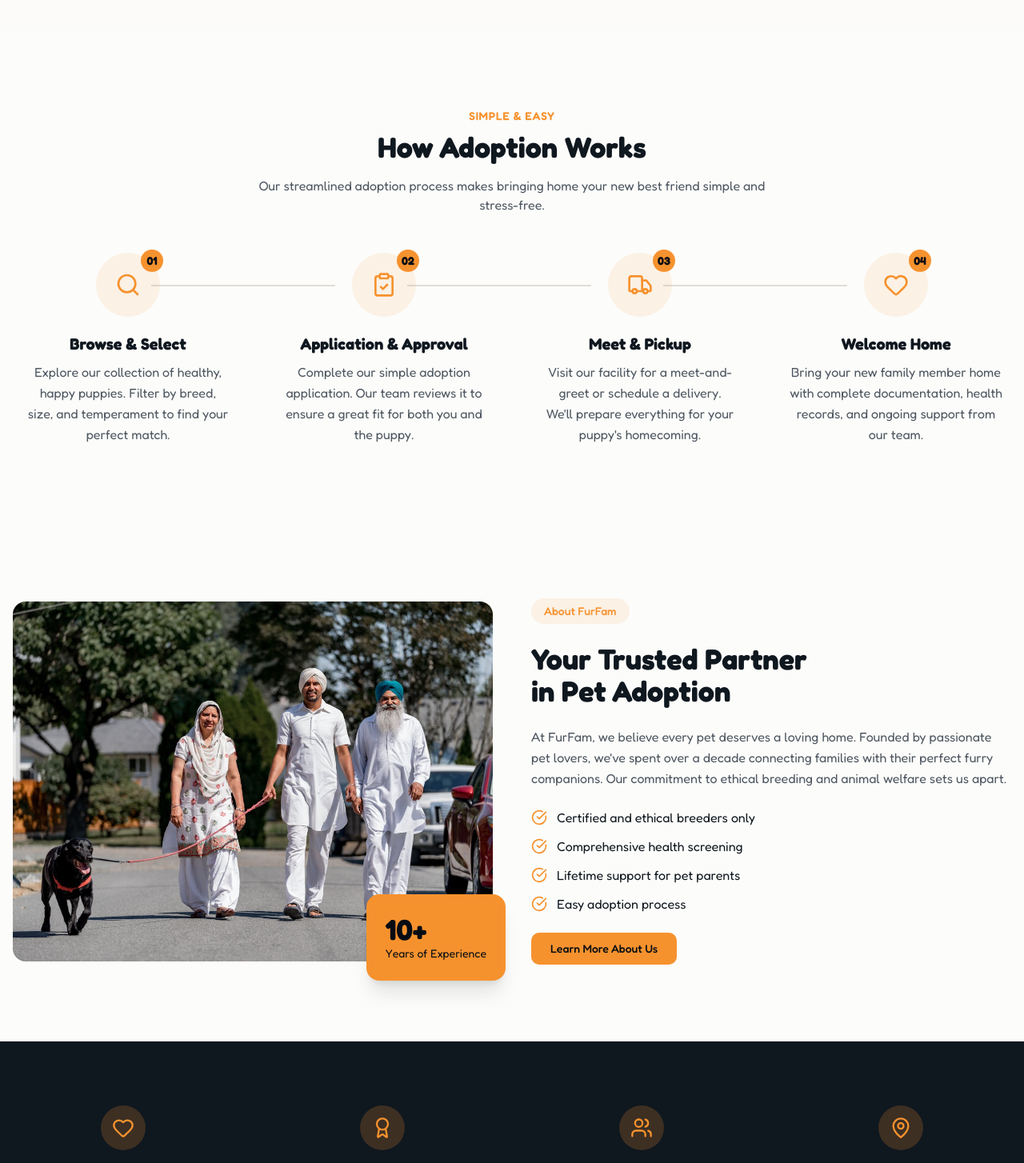
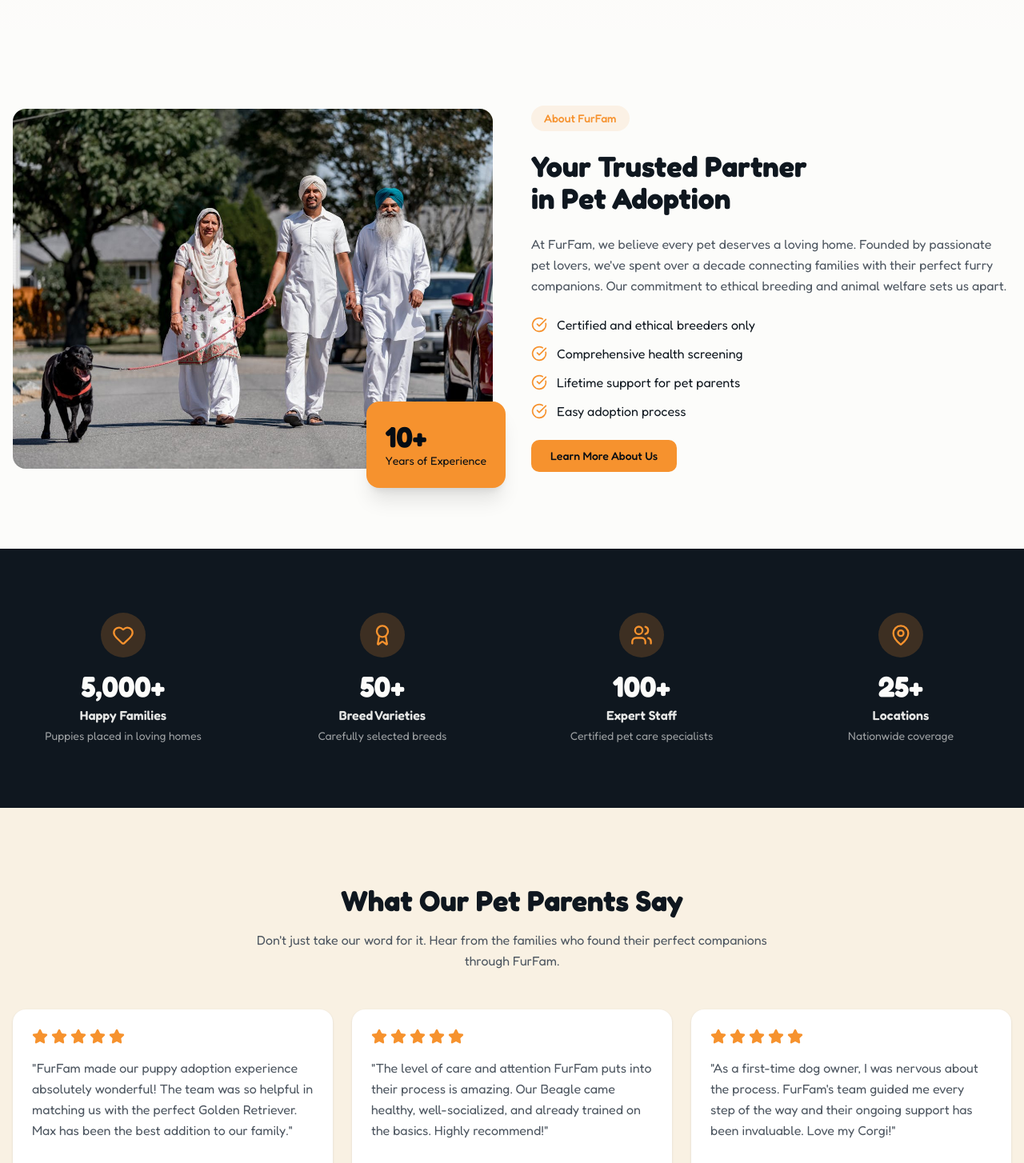
Before and after one commit to Abhi1264/furfam, a Next.js app: page / in a window 1280 px wide. Shown: the part 3980-5434 px from the top of the page at 80% size. Built offline with nearby package versions, Linux system fonts and the light colour scheme; no server answers.

Commit message:
Remove ProcessSection from HomePage and fix quotation marks in testimonials content for consistency.

```diff
--- a/src/app/page.tsx
+++ b/src/app/page.tsx
@@ -12,7 +12,7 @@
 import { GallerySection } from "@/components/gallery-section";
 import { CTABanner } from "@/components/cta-banner";
 import { StatsSection } from "@/components/stats-section";
-import { ProcessSection } from "@/components/process-section";
+// import { ProcessSection } from "@/components/process-section";
 
 export default function HomePage() {
   return (
@@ -25,7 +25,7 @@
         <BreedTypesSection />
         <PopularBreedsSection />
         <GallerySection />
-        <ProcessSection />
+        {/* <ProcessSection /> */}
         <AboutPreviewSection />
         <StatsSection />
         <TestimonialsSection />
--- a/src/components/testimonials-section.tsx
+++ b/src/components/testimonials-section.tsx
@@ -23,7 +23,7 @@
     role: "First-time Owner",
     image: "/placeholder.jpg",
     content:
-      "As a first-time dog owner, I was nervous about the process. FurFam&apos;s team guided me every step of the way and their ongoing support has been invaluable. Love my Corgi!",
+      "As a first-time dog owner, I was nervous about the process. FurFam's team guided me every step of the way and their ongoing support has been invaluable. Love my Corgi!",
     rating: 5,
   },
 ];
```
